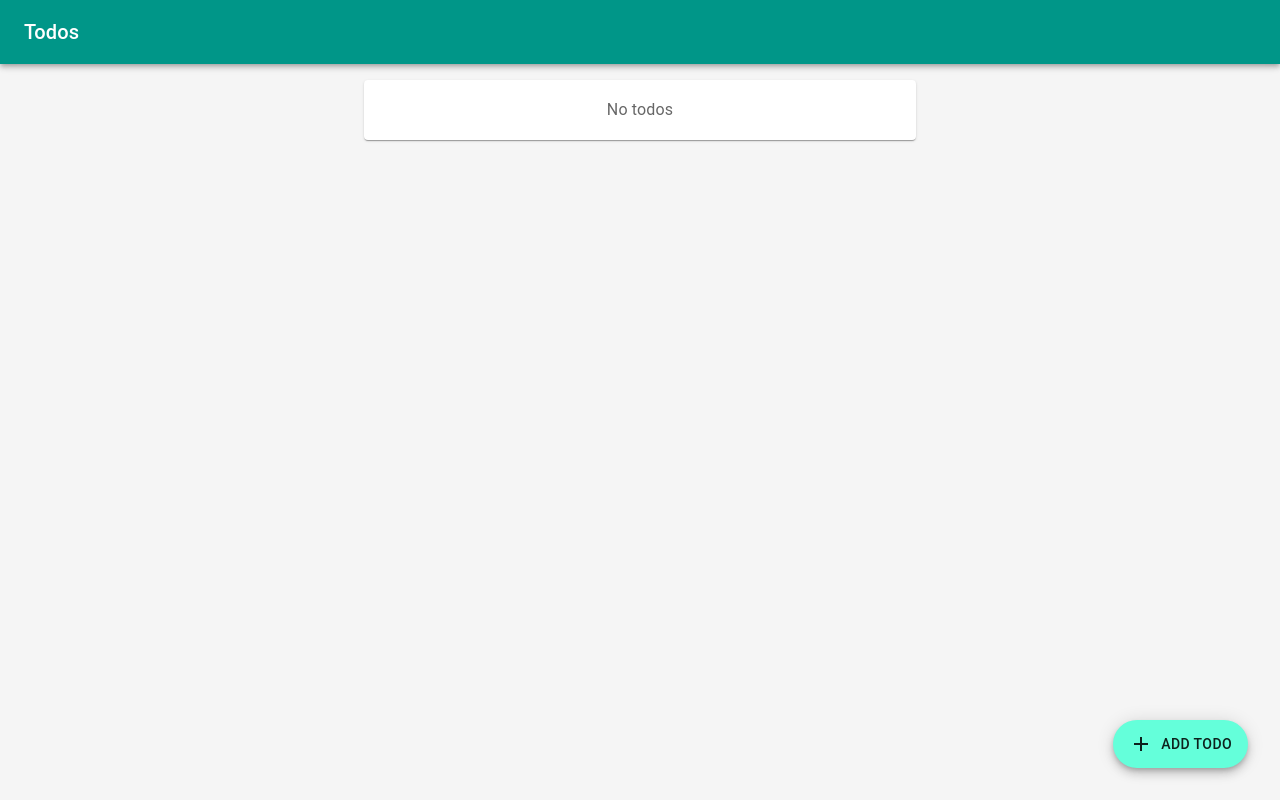
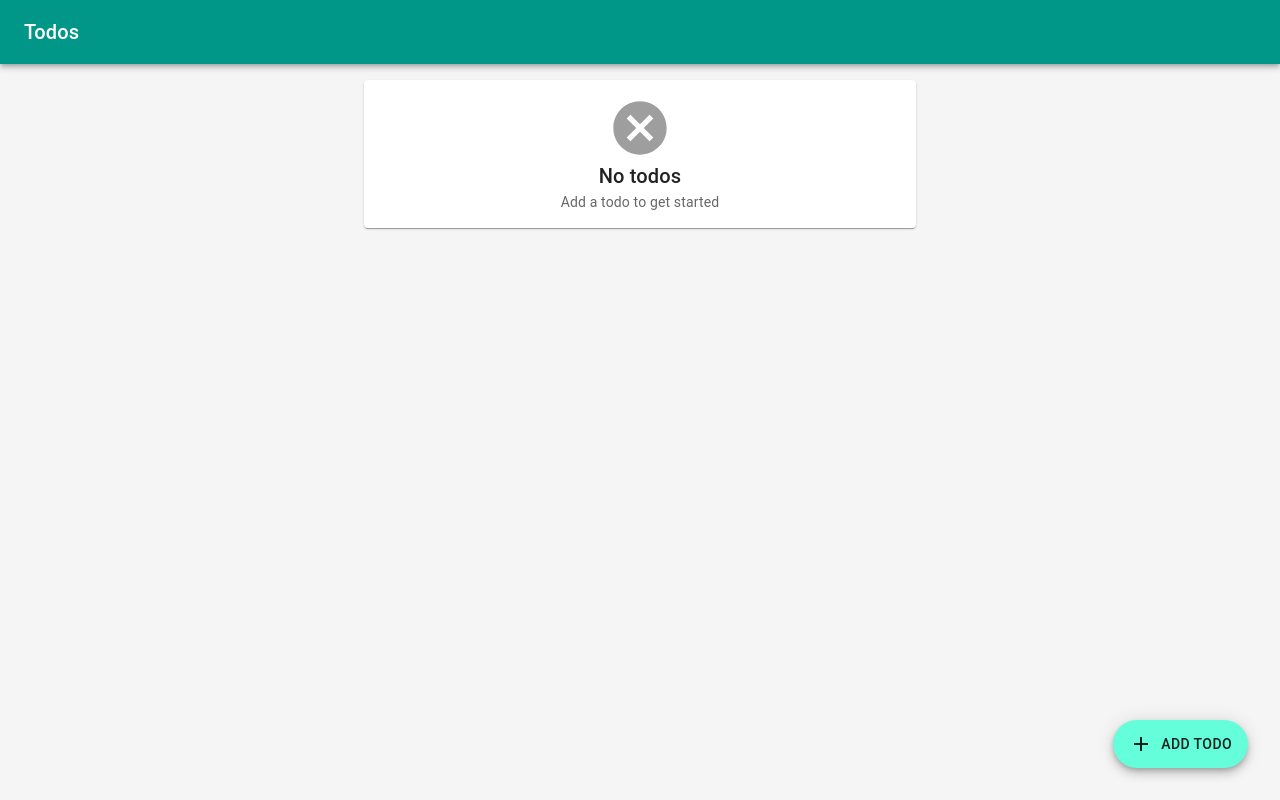
Before and after one commit to EskiMojo14/RTK-from-scratch, a React (Vite) app: page / in a window 1280 px wide. Built offline with nearby package versions, Linux system fonts and the light colour scheme.

Commit message:
tweak empty state

```diff
--- a/src/todos/Todos.tsx
+++ b/src/todos/Todos.tsx
@@ -1,6 +1,7 @@
 import { Box, List, Typography } from "@mui/material";
 import { TodoItem } from "./Todo";
 import { RootStateProps } from "../App";
+import { Cancel } from "@mui/icons-material";
 
 export interface TodosProps extends RootStateProps {}
 
@@ -10,12 +11,21 @@ export function Todos(props: TodosProps) {
   } = props;
   if (todos.length === 0) {
     return (
-      <Box sx={{ p: 2 }} display="flex" justifyContent="center">
+      <Box p={2} display="flex" flexDirection="column" alignItems="center">
+        <Cancel
+          sx={{ fontSize: 64, color: (theme) => theme.palette.text.disabled }}
+        />
         <Typography
-          variant="subtitle1"
+          variant="h6"
+          sx={{ color: (theme) => theme.palette.text.primary }}
+        >
+          No todos
+        </Typography>
+        <Typography
+          variant="body2"
           sx={{ color: (theme) => theme.palette.text.secondary }}
         >
-          No todos
+          Add a todo to get started
         </Typography>
       </Box>
     );
```
